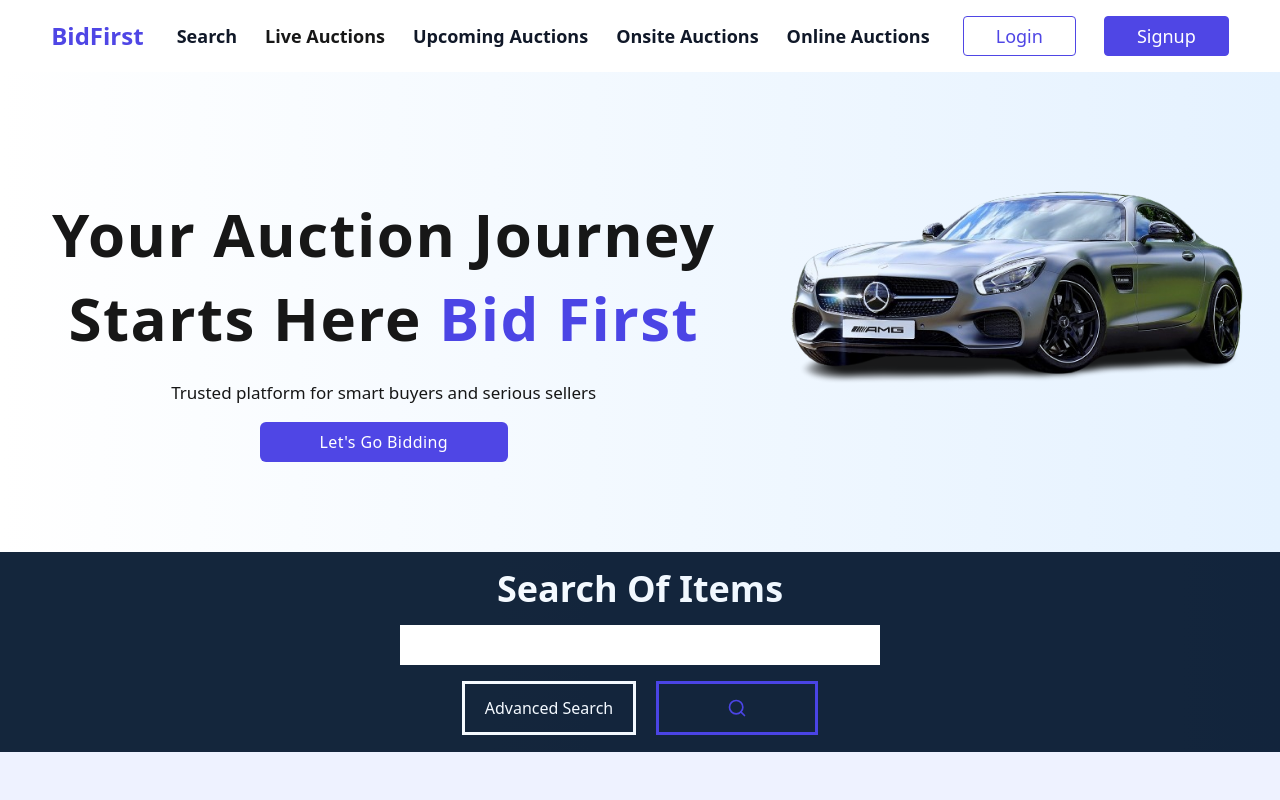
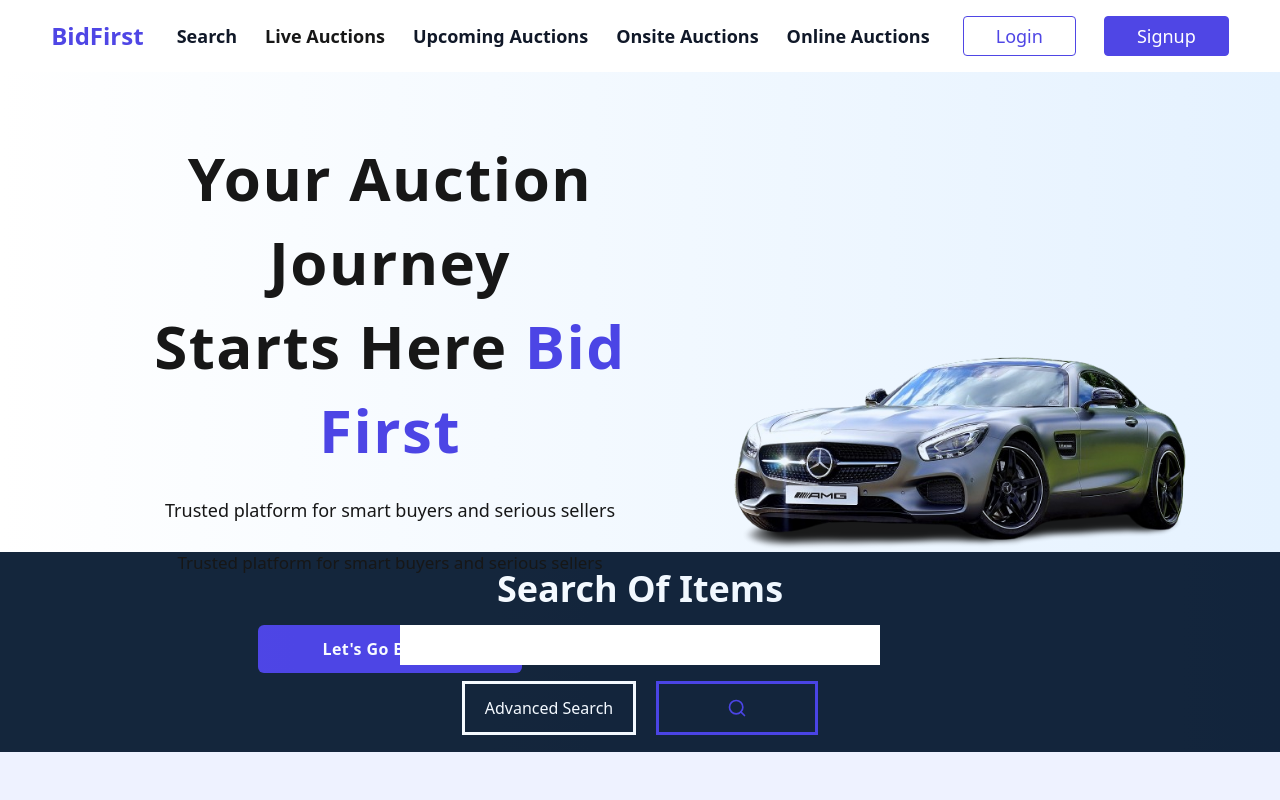
Before and after one commit to Tawongajon21/bidfest, a Next.js app: page / in a window 1280 px wide. Shown: the top 800 px of the page. Built offline with nearby package versions, Linux system fonts and the light colour scheme; no server answers.

Commit message:
Update marketingHero.jsx

```diff
--- a/components/marketingHero.jsx
+++ b/components/marketingHero.jsx
@@ -39,16 +39,21 @@ console.log(data);
 
 
     </div>
-<div className='flex'>
-<div className=''>
-    <h2 className="px-13 font-bold text-center   md:py-30 text-6xl     md:tracking-wide md:leading-[1.4] md:-mb-25 md:font-extrabold">
+<div className='flex flex-col md:flex-row items-center justify-center gap-6 md:gap-0 '>
+<div className='w-full md:w-1/2 px-4 sm:px-6 md:px-8 py-8 md:py-16'>
+
+    <h2 className="font-bold text-center text-3xl sm:text-4xl md:text-5xl lg:text-6xl md:tracking-wide md:leading-[1.4] md:font-extrabold">
     Your Auction Journey  <br />
     Starts Here
      <span style={{
         color:"#4f46e5"
      }} > Bid First</span>
 </h2>
-<p className='px-15  text-center flex justify-center' style={{
+      <p className='text-center mt-4 sm:mt-5 md:mt-6 text-sm sm:text-base md:text-lg leading-relaxed'>
+          Trusted platform for smart buyers and serious sellers
+        </p>
+
+<p className='px-15  text-center flex justify-center text-center mt-4 sm:mt-5 md:mt-6 text-sm sm:text-base md:text-lg leading-relaxed' style={{
     fontSize:"17px"
 }}>
     <span className='w-[95%]'>
@@ -56,14 +61,16 @@ console.log(data);
     </span>
 
 </p>
-<p className='px-15 flex justify-center'>
-<Link href="/searchpage" style={{
-        backgroundColor:"#4f46e5"
-     }} className=' text-white px-15  z-100   py-2 mt-4 tracking-wide rounded-md cursor-pointer '>
-    Let's Go Bidding
-</Link>
 
-</p>
+        <div className='flex justify-center mt-6 md:mt-8'>
+          <Link
+            href="/searchpage"
+            style={{ backgroundColor: "#4f46e5" }}
+            className='text-white px-8 sm:px-12 md:px-16 py-2.5 md:py-3 mt-2 md:mt-4 tracking-wide rounded-md cursor-pointer font-semibold hover:opacity-90 transition-opacity inline-block text-sm sm:text-base'
+          >
+            Let's Go Bidding
+          </Link>
+        </div>
 
     </div>
     <div className='hidden md:block'>
```
